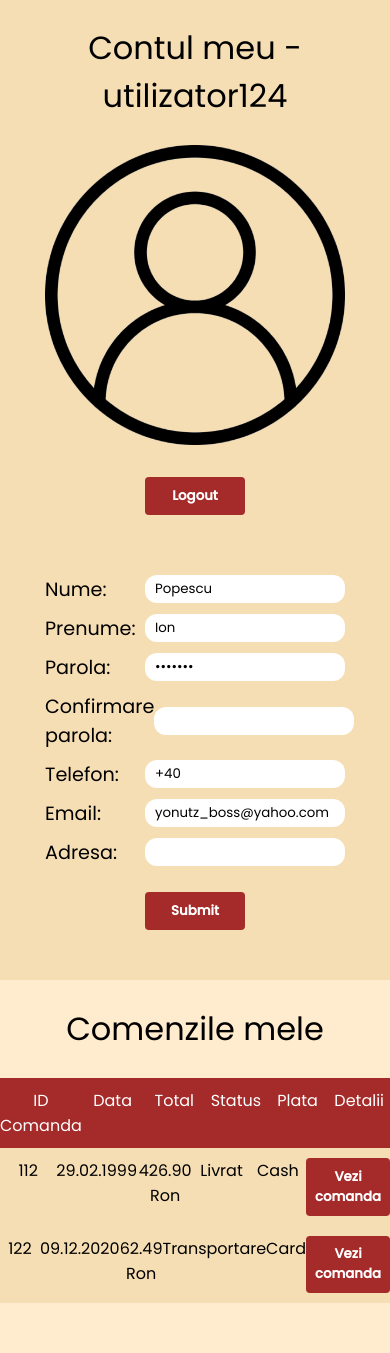
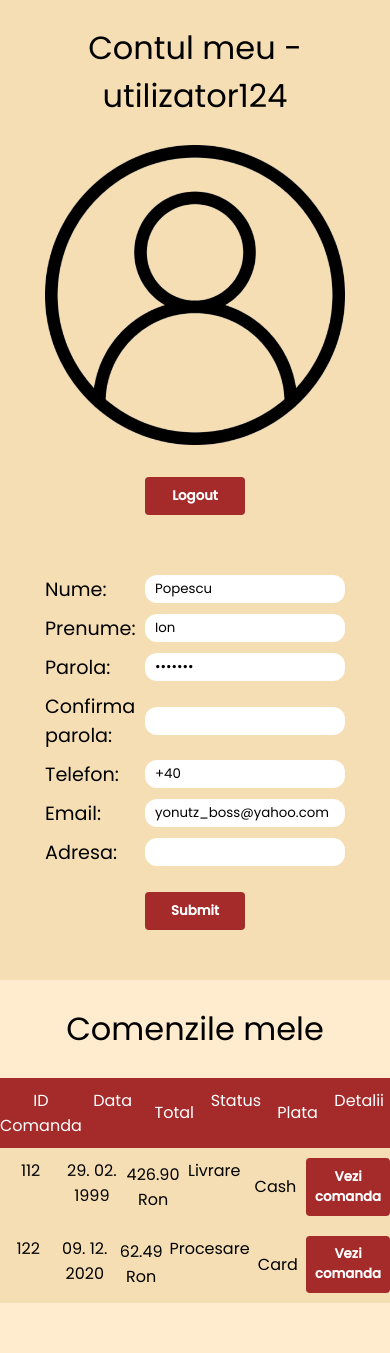
Before and after one commit to BlackNesta/Oto, a PHP site: page /account.html in a window 390 px wide. Shown: the part 172-1525 px from the top of the page. Run offline with PHP 8.4, Linux system fonts and the light colour scheme; some libraries are stand-ins or nearby versions.

Commit message:
Fix responsive bug
account: comenzi versiune mobile

```diff
--- a/Pages/account-style.css
+++ b/Pages/account-style.css
@@ -105,6 +105,9 @@ section {
     width: 150px;
     text-align: center;
 }
+.align-center{
+    align-self: center;
+}
 
 .comanda{
     display: flex;
--- a/Pages/account.html
+++ b/Pages/account.html
@@ -72,7 +72,7 @@
                         <input type="password" name="parola" id="parola" value="1234567">
                     </div>
                     <div class="linie-date">
-                        <label for="reparola">Confirmare parola: </label>
+                        <label for="reparola">Confirma parola: </label>
                         <input type="password" name="reparola" id="reparola">
                     </div>
                     <div class="linie-date">
@@ -99,18 +99,18 @@
         <div class="header-comenzi">
             <span>ID Comanda</span>
             <span>Data</span>
-            <span>Total</span>
-            <span>Status</span>
-            <span>Plata</span>
+            <span class="align-center">Total</span>
+            <span>Status</span> <!-- Procesare, Livrare, Livrat -->
+            <span class="align-center">Plata</span>
             <span>Detalii</span>
         </div>
         <div class="comanda-container">
             <div class="comanda">
                 <span>112</span>
-                <span>29.02.1999</span>
-                <span>426.90 Ron</span>
-                <span>Livrat</span>
-                <span>Cash</span>
+                <span>29. 02. 1999</span>
+                <span class="align-center">426.90 Ron</span>
+                <span>Livrare</span>
+                <span class="align-center">Cash</span>
                 <button class="button btn-comanda" onclick="displayComanda(1)">Vezi comanda</button>
             </div>
             <div class="detalii-comanda">
@@ -135,10 +135,10 @@
         <div class="comanda-container">
             <div class="comanda">
                 <span>122</span>
-                <span>09.12.2020</span>
-                <span>62.49 Ron</span>
-                <span>Transportare</span>
-                <span>Card</span>
+                <span>09. 12. 2020</span>
+                <span class="align-center">62.49 Ron</span>
+                <span>Procesare</span>
+                <span class="align-center">Card</span>
                 <button class="button btn-comanda" onclick="displayComanda(2)">Vezi comanda</button>
             </div>
             <div class="detalii-comanda">
```
